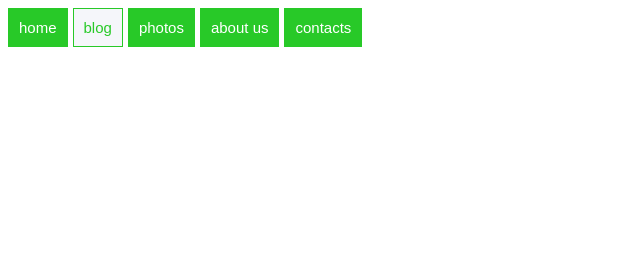
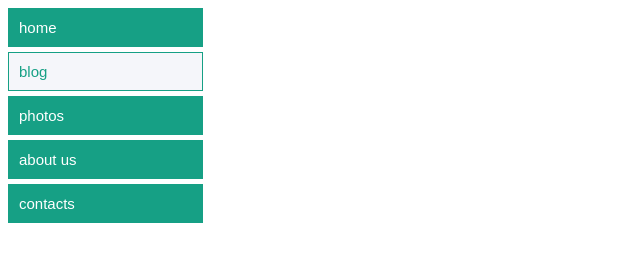
Before and after one commit to vbando/layout, a plain HTML site: page 241/index.html in a window 1280 px wide. Shown: the whole page, without its empty margins (0-640 px from the left). Drawn offline with Linux system fonts and the light colour scheme.

Commit message:
feat: add vertical navigation menu

```diff
--- a/241/style.css
+++ b/241/style.css
@@ -1,5 +1,8 @@
 #menu {
 	display: flex;
+    flex-direction: column;
+    width: 200px;
+    gap: 5px;
 }
 #menu a {
 	margin-right: 5px;
@@ -7,11 +10,11 @@
 	font: 15px Arial;
 	text-decoration: none;
 	color: #ffffff;
-	border: 1px solid rgb(40, 201, 40);
-	background-color: rgb(40, 201, 40);
+	border: 1px solid rgb(22, 160, 133);
+	background-color: rgb(22, 160, 133);
 }
 #menu a:hover, #menu a.active {
-	color: rgb(40,201,40);
-	border: 1px solid rgb(40, 201, 40);
+	color: rgb(22, 160, 133);
+	border: 1px solid rgb(22, 160, 133);
 	background-color: #F5F6FA;
 }
```
